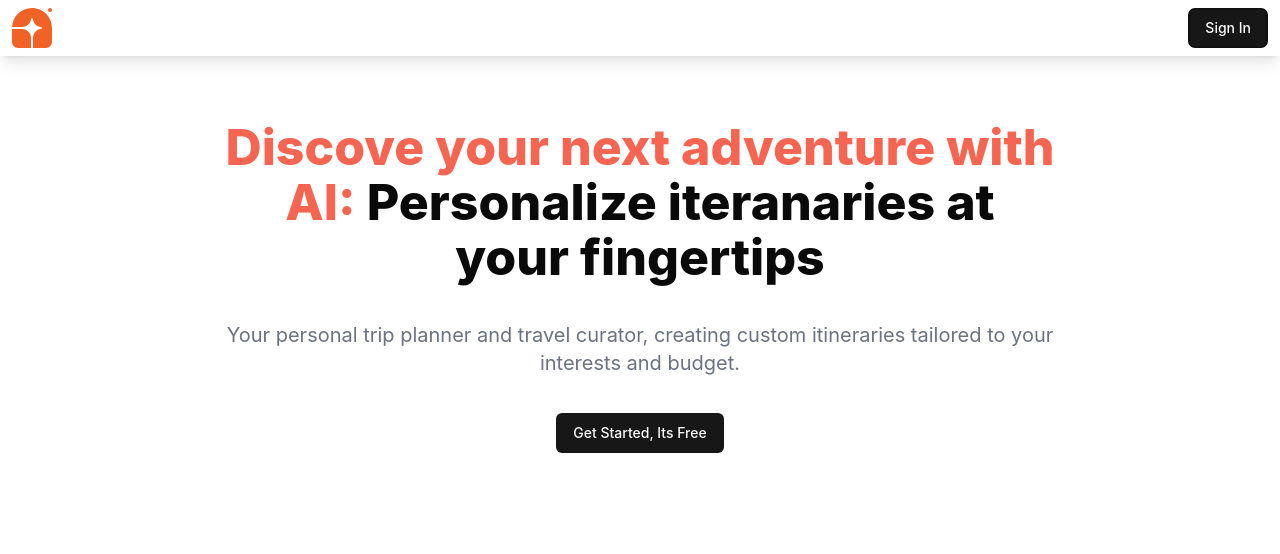
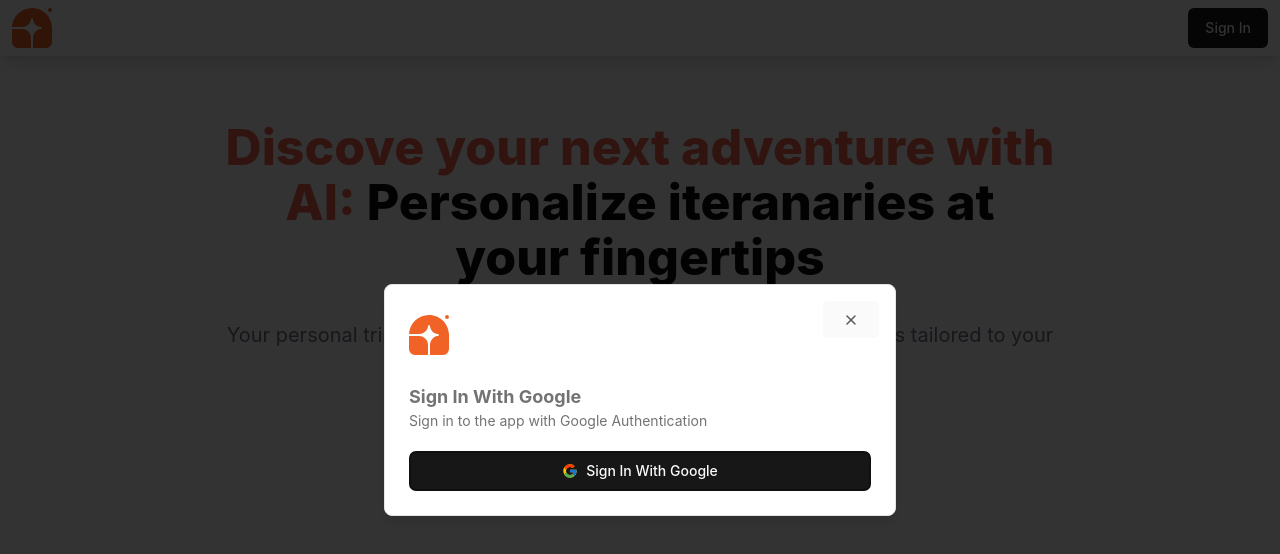
Before and after one commit to jagdishbutte/Aidventure, a React (Vite) app: page / in a window 1280 px wide. Both pictures are taken after a click on the button "Sign In". Shown: the top 554 px of the page. Built offline with nearby package versions, Linux system fonts and the light colour scheme; no server answers.

Commit message:
Sign In in Header && My Trips Button

```diff
--- a/package.json
+++ b/package.json
@@ -12,6 +12,7 @@
   "dependencies": {
     "@google/generative-ai": "^0.21.0",
     "@radix-ui/react-dialog": "^1.1.2",
+    "@radix-ui/react-popover": "^1.1.2",
     "@radix-ui/react-slot": "^1.1.0",
     "@react-oauth/google": "^0.12.1",
     "axios": "^1.7.7",
--- a/src/components/custom/Header.jsx
+++ b/src/components/custom/Header.jsx
@@ -1,15 +1,114 @@
-import React from 'react'
-import { Button } from '../ui/button'
+import React, { useEffect, useState } from "react";
+import { Button } from "../ui/button";
+import {
+  Popover,
+  PopoverContent,
+  PopoverTrigger,
+} from "@/components/ui/popover";
+import {
+  Dialog,
+  DialogContent,
+  DialogDescription,
+  DialogHeader,
+  DialogTitle,
+  DialogTrigger,
+} from "@/components/ui/dialog";
+import { googleLogout, useGoogleLogin } from "@react-oauth/google";
+import { FcGoogle } from "react-icons/fc";
+import axios from "axios";
 
 function Header() {
+  const user = JSON.parse(localStorage.getItem("user"));
+  const [openDialog, setOpenDialog] = useState(false);
+  useEffect(() => {
+    console.log(user);
+  }, [user]);
+
+  const login = useGoogleLogin({
+    onSuccess: (codeResp) => getUserProfile(codeResp),
+    onError: (error) => console.log(error),
+  });
+
+  const getUserProfile = (tokenInfo) => {
+    axios
+      .get(
+        `https://www.googleapis.com/oauth2/v1/userinfo?access_token=${tokenInfo?.access_token}`,
+        {
+          headers: {
+            Authorization: `Bearer ${tokenInfo?.access_token}`,
+            Accept: "Application/json",
+          },
+        }
+      )
+      .then((resp) => {
+        console.log(resp);
+        localStorage.setItem("user", JSON.stringify(resp.data));
+        setOpenDialog(false);
+      });
+  };
+
   return (
-    <div className= 'p-2 shadow-lg flex items-center justify-between px-3'>
-        <img src='/logo.svg' alt='Company Logo'/>
-        <div>
-            <Button>Sign In</Button>
-        </div>
+    <div className="p-2 shadow-lg flex items-center justify-between px-3">
+      <img src="/logo.svg" alt="Company Logo" />
+      <div>
+        {user ? (
+          <div className="flex items-center gap-3">
+            <a href="/my-trips">
+              <Button variant="outline" className="rounded-full text-black bg-gray-300 focus:outline-none border-none">
+                My Trips
+              </Button>
+            </a>
+            <Popover>
+              <PopoverTrigger className="focus:outline-none border-none p-0 m-0">
+                <img
+                  src={user?.picture}
+                  className="h-[35px] w-[35px] rounded-full"
+                />
+              </PopoverTrigger>
+              <PopoverContent>
+                <h2
+                  className="cursor-pointer"
+                  onClick={() => {
+                    googleLogout();
+                    localStorage.clear();
+                    window.location.reload();
+                  }}
+                >
+                  Logout
+                </h2>
+              </PopoverContent>
+            </Popover>
+          </div>
+        ) : (
+          <Button onClick={() => setOpenDialog(true)}>Sign In</Button>
+        )}
+      </div>
+
+      <Dialog open={openDialog}>
+        <DialogContent>
+          <DialogHeader>
+            <DialogTitle className="sr-only">
+              Are you absolutely sure?
+            </DialogTitle>
+            <DialogDescription>
+              <img src="/logo.svg" />
+              <>
+                <h2 className="font-bold text-lg mt-7">Sign In With Google</h2>
+                <p>Sign in to the app with Google Authentication</p>
+              </>
+              <Button
+                className="w-full mt-5 flex gap-2 items-center"
+                onClick={login}
+              >
+                <FcGoogle />
+                Sign In With Google
+              </Button>
+            </DialogDescription>
+          </DialogHeader>
+        </DialogContent>
+      </Dialog>
     </div>
-  )
+  );
 }
 
-export default Header
+export default Header;
--- /dev/null
+++ b/src/components/ui/popover.jsx
@@ -0,0 +1,25 @@
+import * as React from "react"
+import * as PopoverPrimitive from "@radix-ui/react-popover"
+
+import { cn } from "@/lib/utils"
+
+const Popover = PopoverPrimitive.Root
+
+const PopoverTrigger = PopoverPrimitive.Trigger
+
+const PopoverContent = React.forwardRef(({ className, align = "center", sideOffset = 4, ...props }, ref) => (
+  <PopoverPrimitive.Portal>
+    <PopoverPrimitive.Content
+      ref={ref}
+      align={align}
+      sideOffset={sideOffset}
+      className={cn(
+        "z-50 w-72 rounded-md border bg-popover p-4 text-popover-foreground shadow-md outline-none data-[state=open]:animate-in data-[state=closed]:animate-out data-[state=closed]:fade-out-0 data-[state=open]:fade-in-0 data-[state=closed]:zoom-out-95 data-[state=open]:zoom-in-95 data-[side=bottom]:slide-in-from-top-2 data-[side=left]:slide-in-from-right-2 data-[side=right]:slide-in-from-left-2 data-[side=top]:slide-in-from-bottom-2",
+        className
+      )}
+      {...props} />
+  </PopoverPrimitive.Portal>
+))
+PopoverContent.displayName = PopoverPrimitive.Content.displayName
+
+export { Popover, PopoverTrigger, PopoverContent }
--- a/src/create-trip/index.jsx
+++ b/src/create-trip/index.jsx
@@ -232,6 +232,7 @@
             </DialogHeader>
           </DialogContent>
         </Dialog>
+
       </div>
     </div>
   );
--- /dev/null
+++ b/src/my-trips/index.jsx
@@ -0,0 +1,9 @@
+import React from 'react'
+
+function MyTrip() {
+  return (
+    <div>MyTrip</div>
+  )
+}
+
+export default MyTrip
```
Also changed, not shown: src/main.jsx (+5 -2 lines), 1 other file (tests, documents, lock files or other folders).
